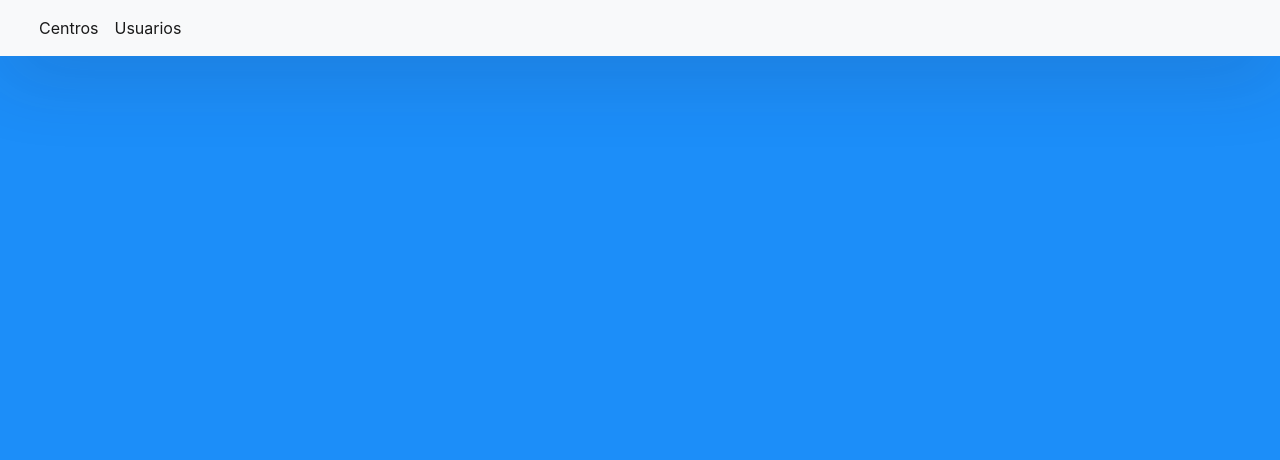
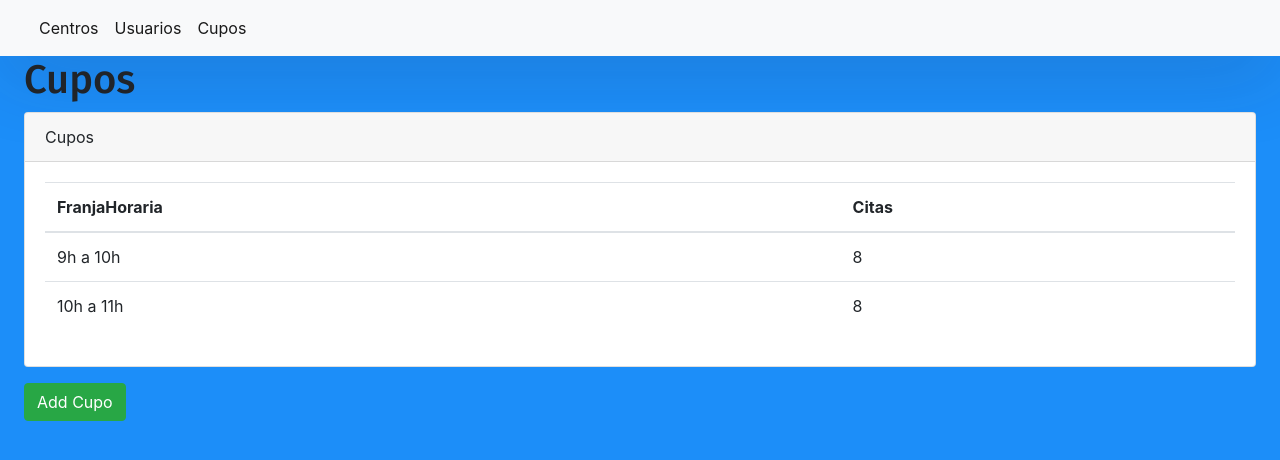
Before and after one commit to ArturoAlcaniz/practicaIntegradaG7-frontend, a React (Create React App) app: page /Cupos in a window 1280 px wide. Shown: the top 460 px of the page. Built offline with nearby package versions, Linux system fonts and the light colour scheme.

Commit message:
interfaz de cupos

```diff
--- a/src/components/App/App.jsx
+++ b/src/components/App/App.jsx
@@ -18,6 +18,9 @@ function App () {
 					<li className="nav-item">
 			          <a className="nav-link active" aria-current="page" href="/Usuarios">Usuarios</a>
 			        </li>
+			        <li className="nav-item">
+			          <a className="nav-link active" aria-current="page" href="/Cupos">Cupos</a>
+			        </li>
 			      </ul>
 			    </div>
 			  </div>
--- /dev/null
+++ b/src/components/Cupos.js
@@ -0,0 +1,42 @@
+import React, {Component} from "react";
+import 'bootstrap/dist/css/bootstrap.css';
+import 'bootstrap/dist/css/bootstrap.min.css';
+
+
+export default class Cupos extends Component{
+    render() {
+        return (
+        	<div className="container-fluid px-4">
+                <h1>Cupos</h1>
+                <div className="card mb-3">
+                    <div className="card-header">
+                        Cupos
+                    </div>
+                    <div className="card-body">
+                        <div className="dataTable-wrapper dataTable-loading no-footer sortable searchable fixed-columns">
+                            <div className="dataTable-container">
+                                <table className="table table-hover">
+                                    <thead>
+                                        <th>FranjaHoraria</th>
+                                        <th>Citas</th>
+                                    </thead>
+                                    <tbody>
+                                    	<tr>
+                                        	<td>9h a 10h</td>
+                                        	<td>8</td>
+                                        </tr>
+                                        <tr>
+                                    		<td>10h a 11h</td>
+                                    		<td>8</td>
+                                    	</tr>
+                                    </tbody>
+                                  </table>
+                            </div>
+                        </div>
+                     </div>
+                </div>
+                <a className="btn btn-success" aria-current="page" href="/FormularioCupos">Add Cupo</a>
+           </div>
+        );
+    }
+ }
--- a/src/index.js
+++ b/src/index.js
@@ -11,7 +11,8 @@ import Centros from './components/Centros';
 import FormularioCentros from './components/FormularioCentros';
 import Usuarios from './components/Usuarios';
 import FormularioUsuarios from './components/FormularioUsuarios';
-
+import Cupos from './components/Cupos';
+import FormularioCupos from './components/FormularioCupos';
 
 function Routing() {
 	return (
@@ -22,6 +23,8 @@ function Routing() {
 				<Route path="/FormularioCentros" exact component={FormularioCentros} />
 				<Route path="/Usuarios" exact component={Usuarios} />
 				<Route path="/FormularioUsuarios" exact component={FormularioUsuarios} />
+				<Route path="/Cupos" exact component={Cupos} />
+				<Route path="/FormularioCupos" exact component={FormularioCupos} />
 			</Router>
 		</div>
 	)
```
Also changed, not shown: src/components/FormulariosCupos.js (added, +60 -0 lines).
